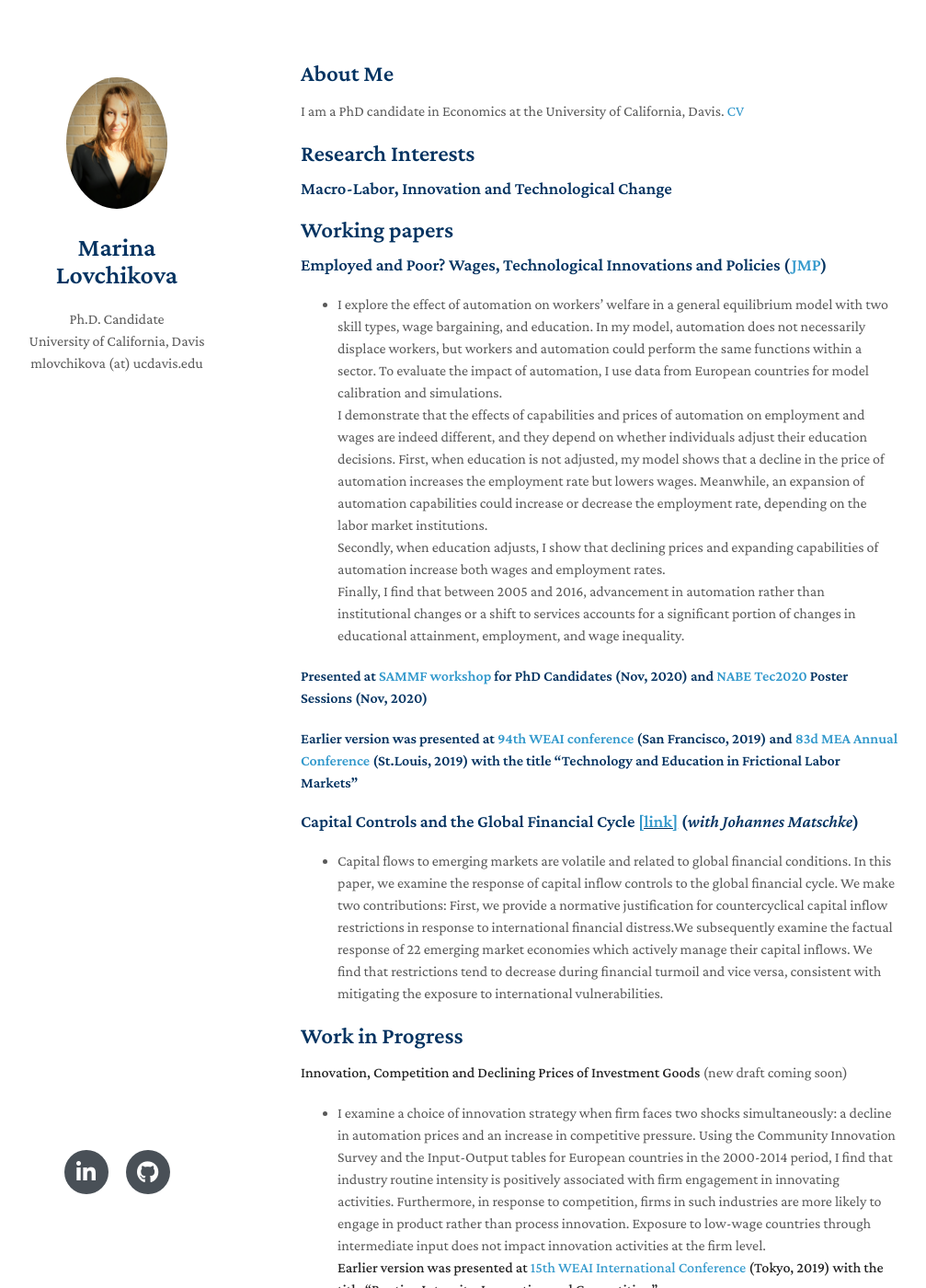
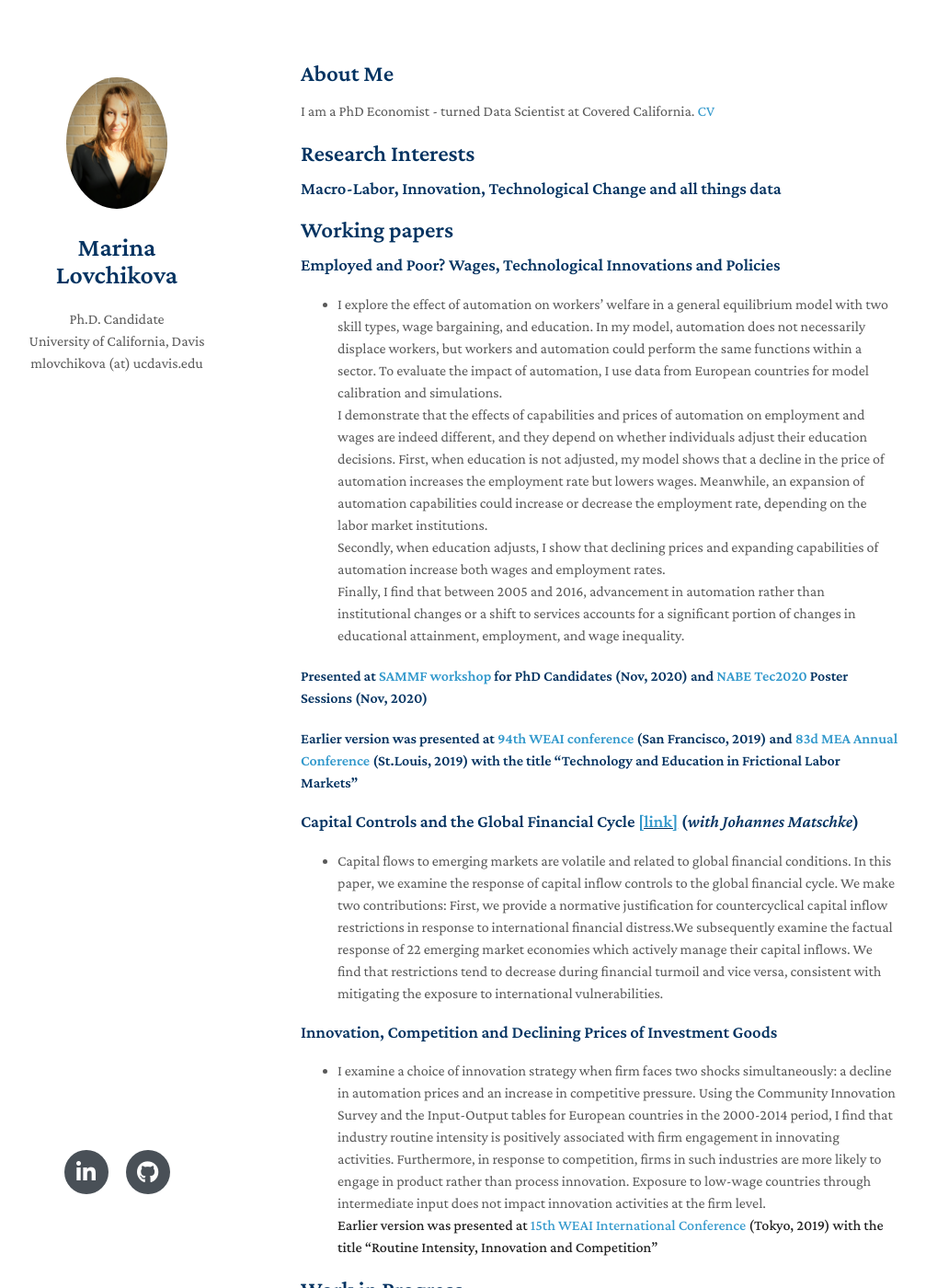
Before and after one commit to mlovchikova/mlovchikova.github.io, a Jekyll site: the page built from index.md, in a window 1280 px wide and 1400 px high. Shown: the whole window at 92% size, without its empty margins (143-1150 px from the left). Built offline with Jekyll 4.4.1, drawn with Linux system fonts in a browser that asks for light colours; nearby versions of some CDN libraries; a style sheet for code colours, icons or effects is not loaded; our own code applies the rules of GitHub Pages for plain Markdown files; some of the changed text lies outside the part shown.

Commit message:
upd cv and index

```diff
--- a/index.md
+++ b/index.md
@@ -4,16 +4,16 @@ layout: homepage
 
 ## About Me
 
-I am a PhD candidate in Economics at the University of California, Davis.
+I am a PhD Economist - turned Data Scientist at Covered California.
 [CV](assets/MarinaLovchikova_Resume_ind.pdf)
 
 ## Research Interests
 
-### Macro-Labor, Innovation and Technological Change
+### Macro-Labor, Innovation, Technological Change and all things data
 
 ## Working papers
 
-### Employed and Poor? Wages, Technological Innovations and Policies ([JMP](assets/MarinaLovchikova_JMP_Automation_Education.pdf))
+### Employed and Poor? Wages, Technological Innovations and Policies
 
 - I explore the effect of automation on workers' welfare in a general equilibrium model with two skill types, wage bargaining, and education. In my model, automation does not necessarily displace workers, but workers and automation could perform the same functions within a sector. To evaluate the impact of automation, I use data from European countries for model calibration and simulations. <br>
 	I demonstrate that the effects of capabilities and prices of automation on employment and wages are indeed different, and they depend on whether individuals adjust their education decisions. First, when education is not adjusted, my model shows that a decline in the price of automation increases the employment rate but lowers wages. Meanwhile, an expansion of automation capabilities could increase or decrease the employment rate, depending on the labor market institutions. <br>
@@ -24,20 +24,20 @@ I am a PhD candidate in Economics at the University of California, Davis.
 #### Earlier version was presented at [94th WEAI conference](https://weai.org/assets/675.pdf) (San Francisco, 2019) and [83d MEA Annual Conference](http://mea.grinnell.edu/sites/default/files/2019%20Program%20Final.pdf) (St.Louis, 2019) with the title "Technology and Education in Frictional Labor Markets"
 
 
-### Capital Controls and the Global Financial Cycle <u><a href="../assets/MarinaLovchikova_JohannesMatschke_capital_controls_and_the_global_financial_cycle.pdf">[link]</a></u> (*with Johannes Matschke*)
+### Capital Controls and the Global Financial Cycle <u><a href="https://papers.ssrn.com/sol3/papers.cfm?abstract_id=3921294">[link]</a></u> (*with Johannes Matschke*)
 - Capital flows to emerging markets are volatile and related to global financial conditions. In this paper, we examine the response of capital inflow controls to the global financial cycle. We make two contributions: First, we provide a normative justification for countercyclical capital inflow restrictions in response to international financial distress.We subsequently examine the factual response of 22 emerging market
 economies which actively manage their capital inflows. We find that restrictions tend to decrease during financial turmoil and vice versa, consistent with mitigating the exposure to international vulnerabilities.
+
+### Innovation, Competition and Declining Prices of Investment Goods
+- I examine a choice of innovation strategy when firm faces two shocks simultaneously: a decline in automation prices and an increase in competitive pressure. Using the Community Innovation Survey and the Input-Output tables for European countries in the 2000-2014 period, I find that industry routine intensity is positively associated with firm engagement in innovating activities. Furthermore, in response to competition, firms in such industries are more likely to engage in product rather than process innovation. Exposure to low-wage countries through intermediate input does not impact innovation activities at the firm level.
+<br> **Earlier version was presented at [15th WEAI International Conference](https://weai.org/assets/572.pdf) (Tokyo, 2019) with the title "Routine Intensity, Innovation and Competition"**
 
 
 ## Work in Progress
 
-**Innovation, Competition and Declining Prices of Investment Goods** (new draft coming soon)
-- I examine a choice of innovation strategy when firm faces two shocks simultaneously: a decline in automation prices and an increase in competitive pressure. Using the Community Innovation Survey and the Input-Output tables for European countries in the 2000-2014 period, I find that industry routine intensity is positively associated with firm engagement in innovating activities. Furthermore, in response to competition, firms in such industries are more likely to engage in product rather than process innovation. Exposure to low-wage countries through intermediate input does not impact innovation activities at the firm level.
-<br> **Earlier version was presented at [15th WEAI International Conference](https://weai.org/assets/572.pdf) (Tokyo, 2019) with the title "Routine Intensity, Innovation and Competition"**
-
 **Innovation Policies and Labor Markets**
 
-**Technology Adoption: Investment or Outsourcing** (new draft coming soon)
+**Technology Adoption: Investment or Outsourcing**
 
 **A Bayesian Decomposition of Housing Prices for US Metro Areas** (*with Johannes Matschke*)
 
```
Also changed, not shown: 1 other file.
